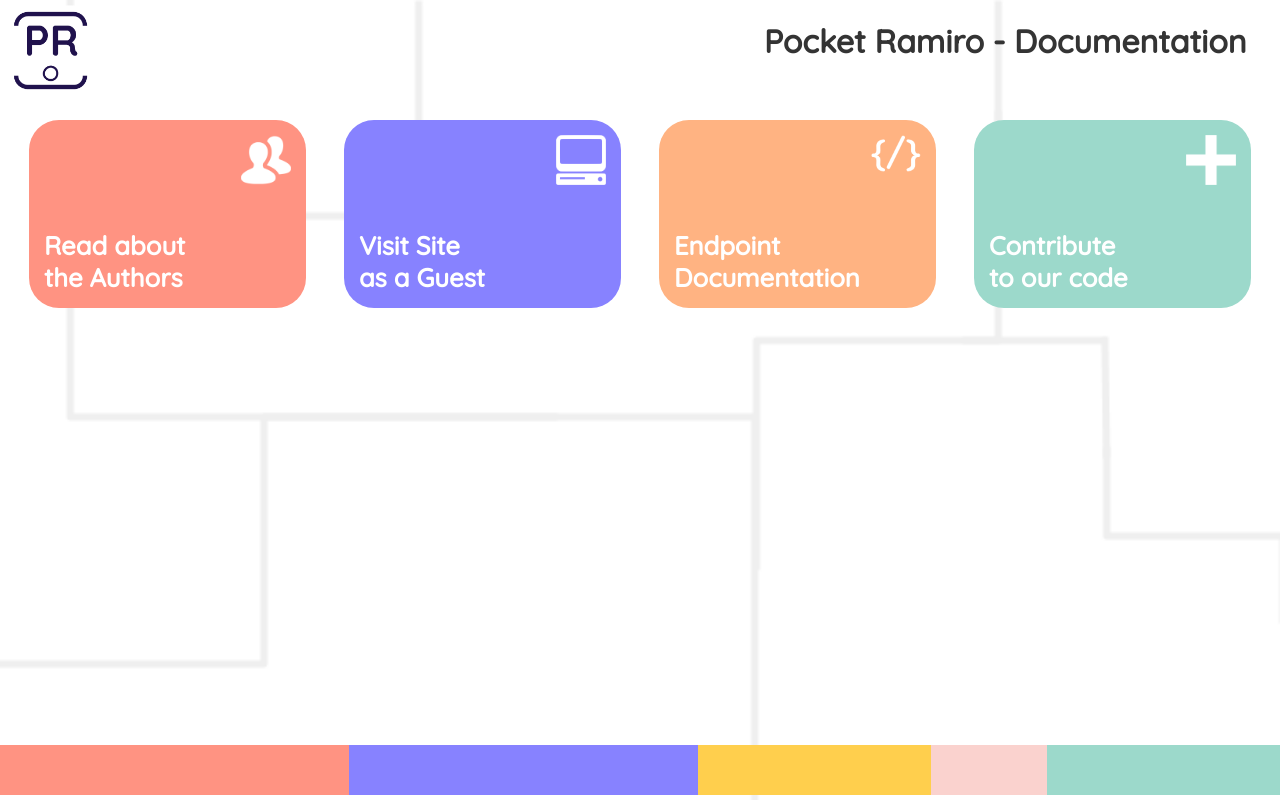
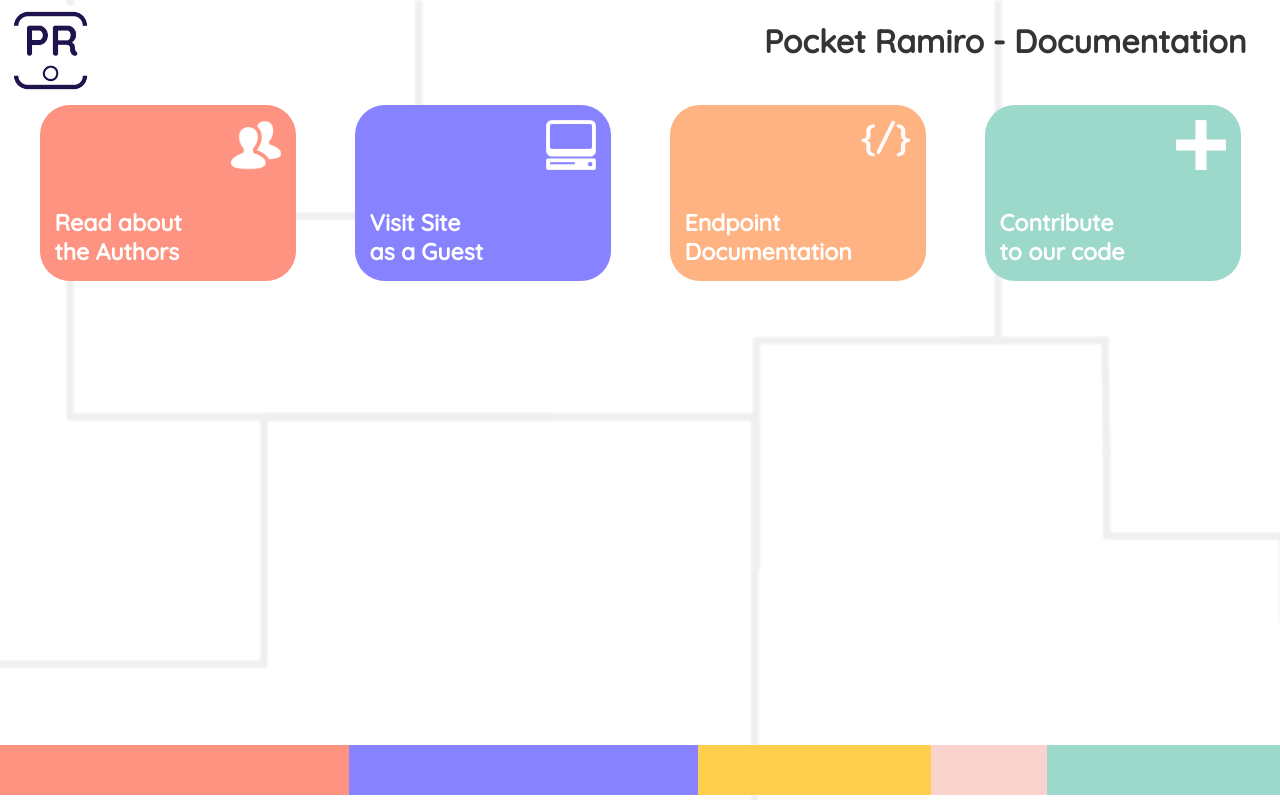
Before and after one commit to carriewalsh/pocket_ramiro_endpoints, a React (Create React App) app: page / in a window 1280 px wide. Built offline with nearby package versions, Linux system fonts and the light colour scheme.

Commit message:
Resizes cards and card titles

```diff
--- a/src/App.css
+++ b/src/App.css
@@ -12,8 +12,12 @@ body {
   grid-template-columns: 1fr 7fr
 }
 
+a {
+  text-decoration: none;
+}
+
 h2 {
-  font-size: 2vw;
+  font-size: 1.8vw;
 }
 
 header img {
@@ -30,7 +34,7 @@ header h1 {
 
 a.card-link {
   text-decoration: none;
-  width: 22%;
+  width: 24%;
   height: 25%;
   margin: 15px;
 }
--- a/src/Card.css
+++ b/src/Card.css
@@ -2,7 +2,7 @@
 .card {
   border-radius: 30px;
   height: 200px;
-  width: 100%;
+  width: 20vw;
   height: auto;
   display: grid;
   grid-template: 1fr 1fr / 1fr 1fr;
--- a/src/Card.js
+++ b/src/Card.js
@@ -1,9 +1,10 @@
 import React from 'react';
+import { Link } from 'react-router-dom'
 import './Card.css'
 
 const Card = ({title_1,title_2,color,id,icon,link}) => {
   return (
-    <a class="card-link" href={link}>
+    <Link to={link}>
       <div className={'card ' + color}>
       <div class="icon-container">
       <img class="card-icon" src={icon} alt="authors icon"/>
@@ -13,7 +14,7 @@ const Card = ({title_1,title_2,color,id,icon,link}) => {
       <h2 class="card-title">{title_2}</h2>
       </div>
       </div>
-    </a>
+    </Link>
   )
 }
 
```
Lines whose indentation alone changed are shown as unchanged.
